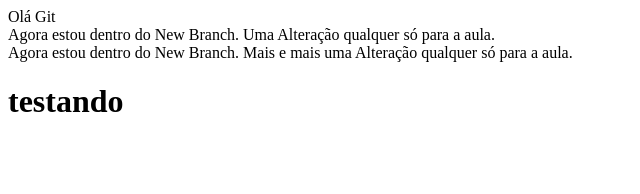
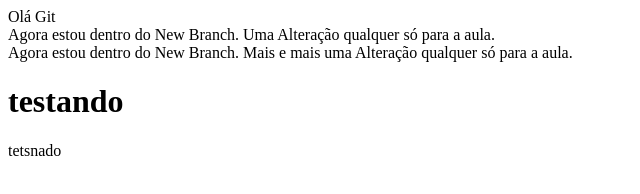
Before and after one commit to aliffeKauling/Gama-Git, a plain HTML site: page index.html in a window 1280 px wide. Shown: the full height of the page, 0-640 px from the left. Drawn offline with Linux system fonts and the light colour scheme.

Commit message:
First Commit new_branch

```diff
--- a/index.html
+++ b/index.html
@@ -17,6 +17,7 @@
         Agora estou dentro do New Branch. Mais e mais uma Alteração qualquer só para a aula.
     </div>
     <h1>testando</h1>
+    <p>tetsnado</p>
 </body>
 
 </html>
```
